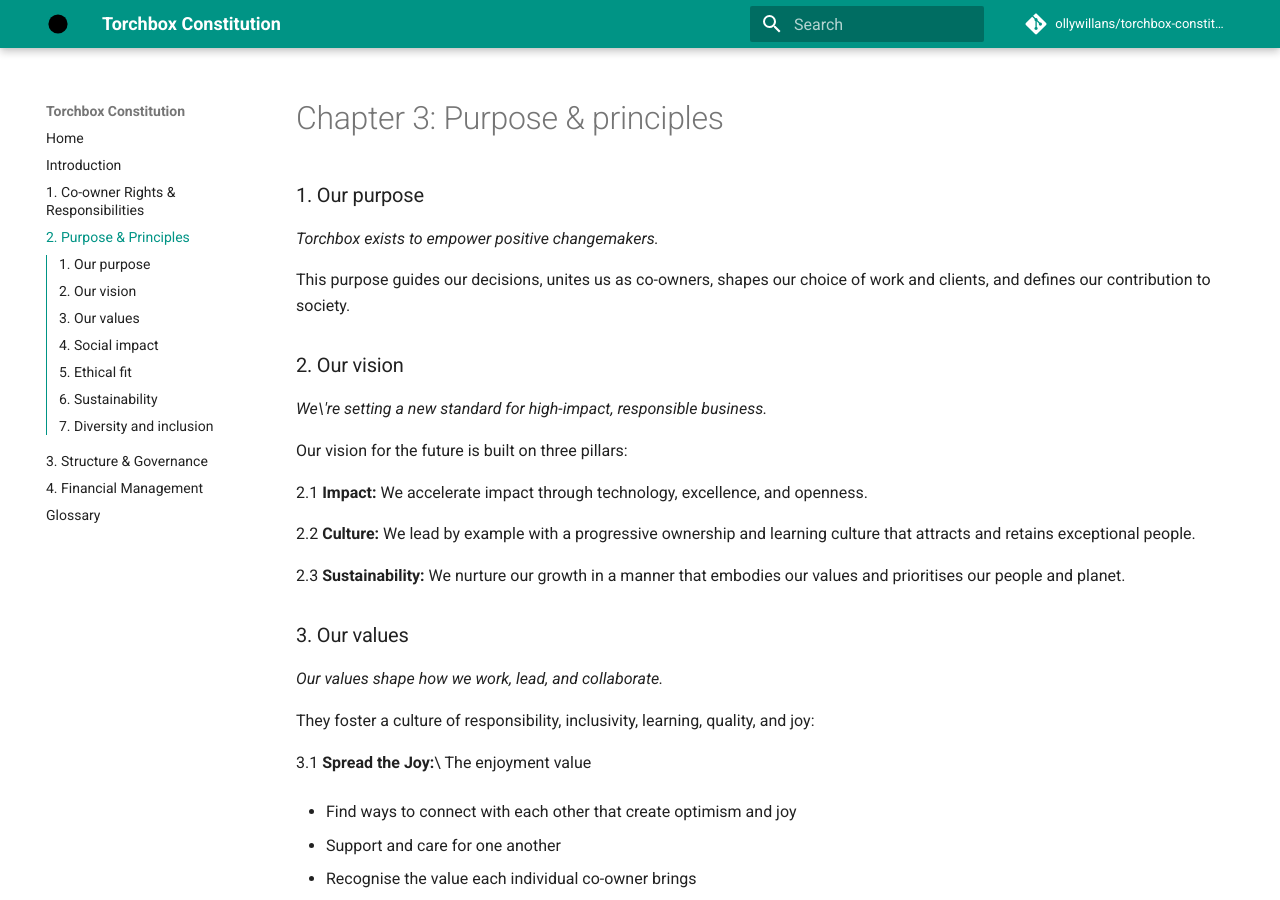
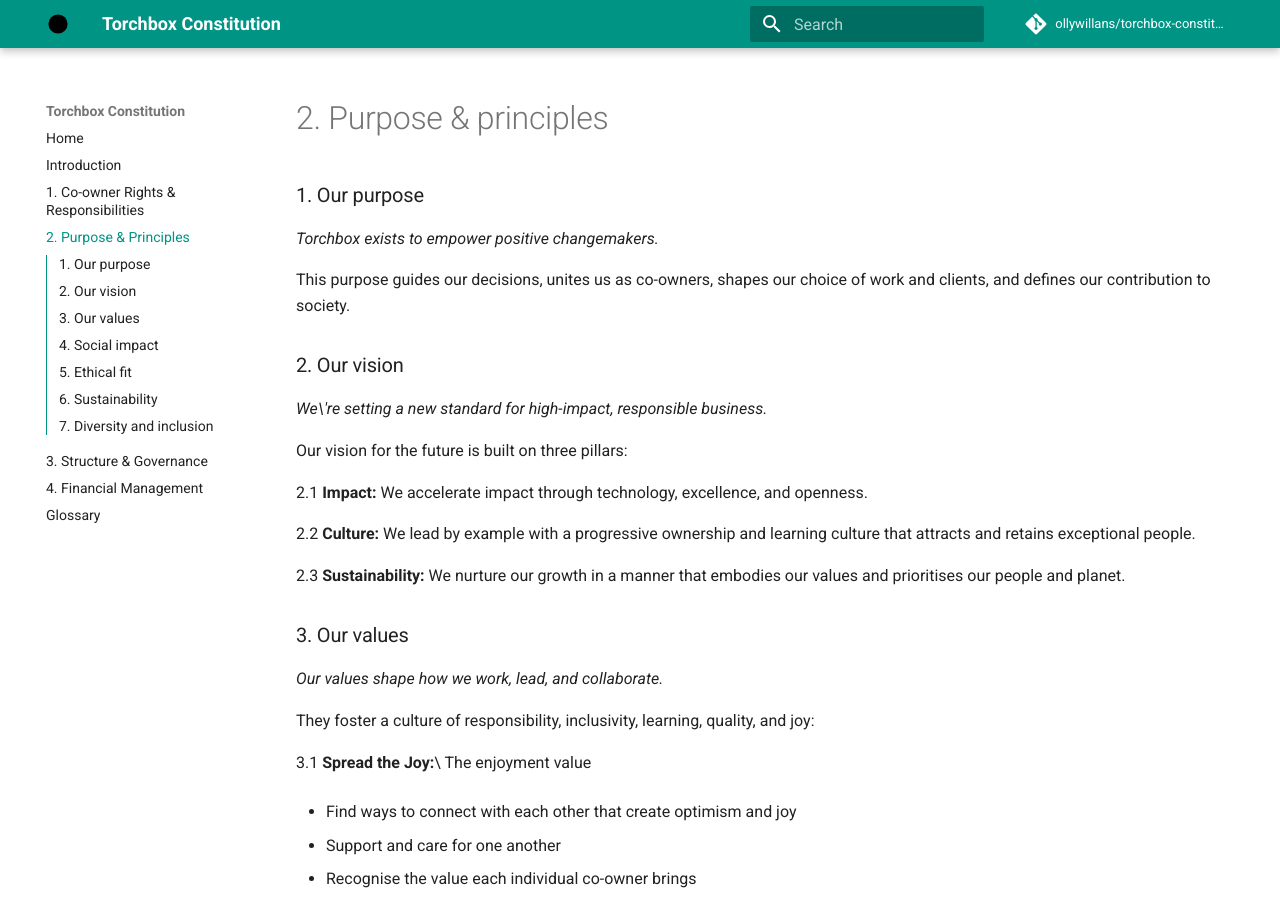
Before and after one commit to torchbox/torchbox-constitution, an MkDocs documentation site: the page built from docs/purpose-and-principles.md, in a window 1280 px wide and 900 px high. Built offline with MkDocs 1.6.1 and Material for MkDocs 9.7.7, drawn with Linux system fonts in a browser that asks for light colours; comment, search, counter and statistics services are not loaded.

Commit message:
Update purpose-and-principles.md

```diff
--- a/docs/purpose-and-principles.md
+++ b/docs/purpose-and-principles.md
@@ -1,4 +1,4 @@
-# Chapter 3: Purpose & principles
+# 2. Purpose & principles
 
 ### 1. Our purpose
 
```
